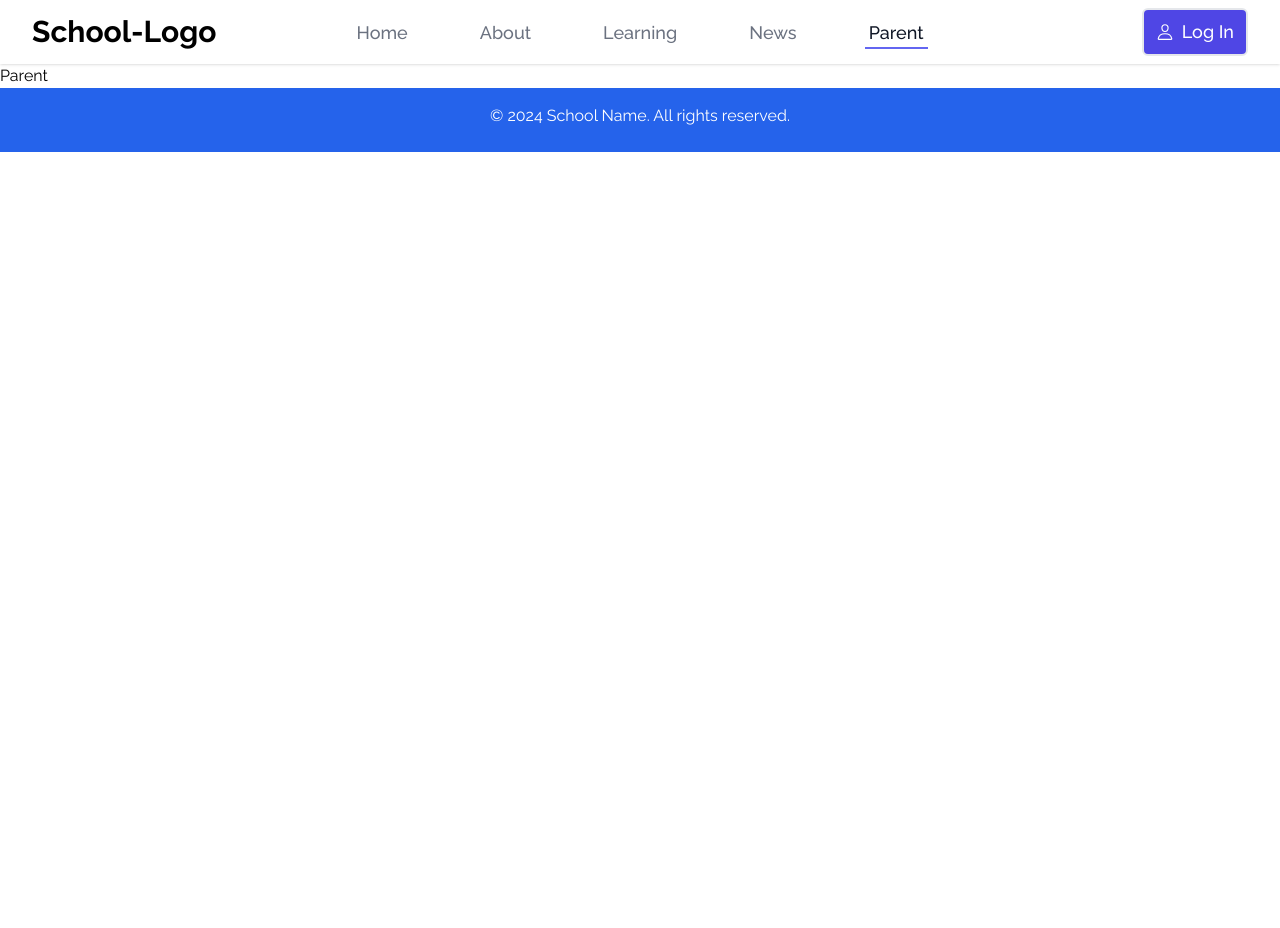
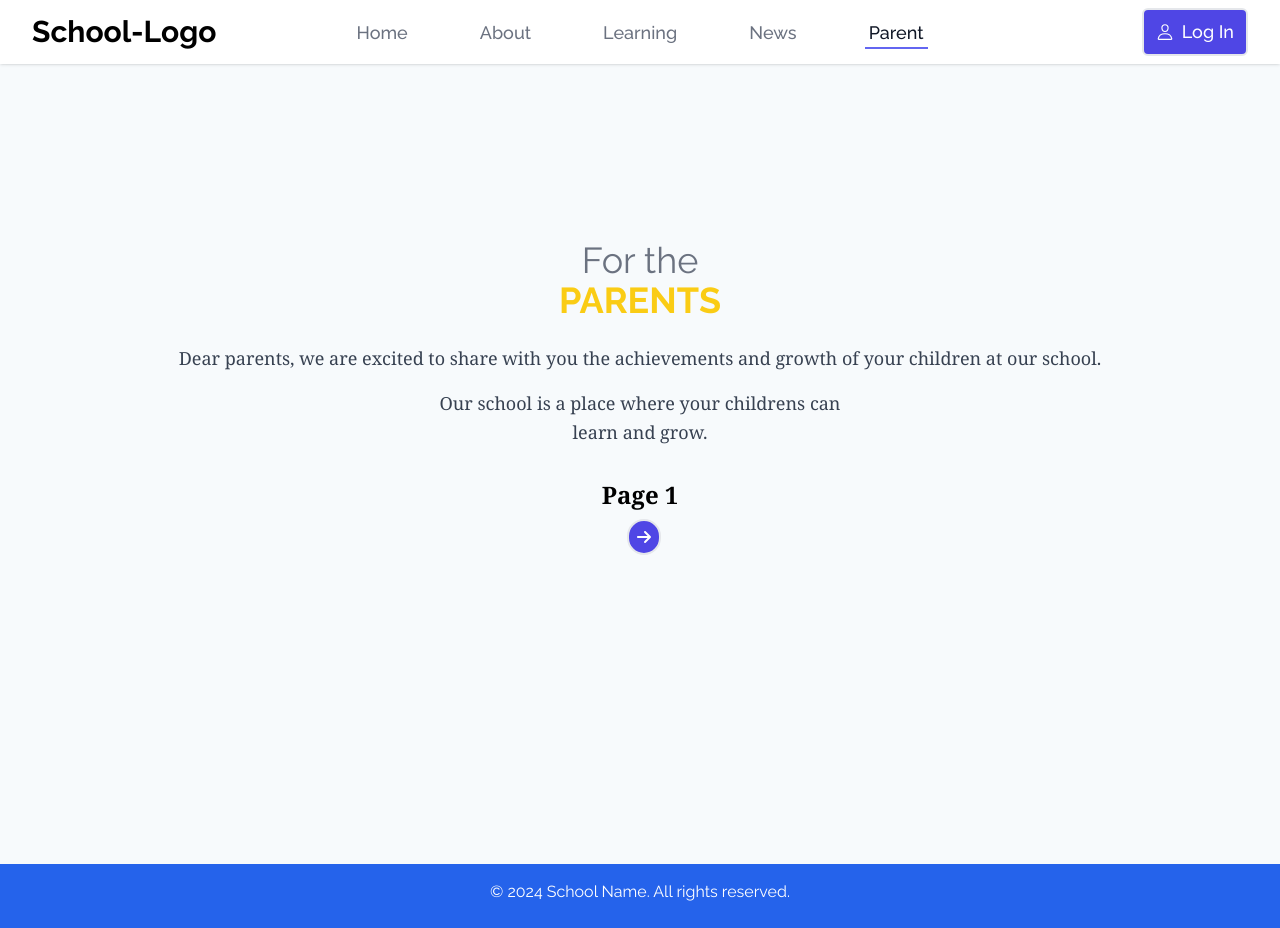
Before and after one commit to Siddh07/School-template, a React (Vite) app: page /School/parent in a window 1280 px wide. Before the commit the page ends 800 px from the top, so only its background shows below. Built offline with nearby package versions, Linux system fonts and the light colour scheme; the HTML template or start-up script is replaced by a standard one.

Commit message:
Parent-page added

```diff
--- a/package.json
+++ b/package.json
@@ -14,6 +14,9 @@
   },
   "dependencies": {
     "@fortawesome/fontawesome-free": "^6.5.2",
+    "@fortawesome/fontawesome-svg-core": "^6.5.2",
+    "@fortawesome/free-solid-svg-icons": "^6.5.2",
+    "@fortawesome/react-fontawesome": "^0.2.2",
     "leaflet": "^1.9.4",
     "react": "^18.3.1",
     "react-dom": "^18.3.1",
--- a/src/components/Navbar.jsx
+++ b/src/components/Navbar.jsx
@@ -36,6 +36,12 @@ const Navbar = () => {
     navigate(path);
     setActivePath(path);
     setMenuOpen(false); // Close the mobile menu on navigation
+
+    // Scroll to the top of the page
+    window.scrollTo({
+      top: 0,
+      behavior: 'smooth'  // Smooth scrolling behavior
+    });
   };
 
   const getNavClass = (path) => (
@@ -84,7 +90,7 @@ const Navbar = () => {
               <span
                 onClick={() => handleNavigation('/parent')}
                 className={getNavClass('/parent')}
-                style={{zIndex: '50',}}
+                style={{zIndex: '10',}}
               >
                 Parent
               </span>
--- a/src/components/Parent.jsx
+++ b/src/components/Parent.jsx
@@ -1,9 +1,14 @@
-import React from 'react'
+// Parent.js
+import React from 'react';
+import Page from './Parent/Page';
+import Background from './Parent/background.jpg'; // Import your background image
 
 const Parent = () => {
   return (
-    <div>Parent</div>
-  )
-}
+    <div className="bg-cover bg-center h-screen" style={{ backgroundImage: `url(${Background})` }}>
+      <Page />
+    </div>
+  );
+};
 
-export default Parent
+export default Parent;
--- /dev/null
+++ b/src/components/Parent/Page.css
@@ -0,0 +1,42 @@
+/* src/Page.css */
+
+.page {
+    position: absolute;
+    width: 100%;
+    height: 100%;
+    display: flex;
+    flex-direction: column;
+    align-items: center;
+    justify-content: center;
+    background-color: #f7fafc;
+    /* Change as needed */
+    transition: transform 0.5s ease;
+}
+
+.page-next {
+    animation: turnNext 0.5s forwards;
+}
+
+.page-prev {
+    animation: turnPrev 0.5s forwards;
+}
+
+@keyframes turnNext {
+    0% {
+        transform: perspective(1200px) rotateY(0deg);
+    }
+
+    100% {
+        transform: perspective(1200px) rotateY(-180deg);
+    }
+}
+
+@keyframes turnPrev {
+    0% {
+        transform: perspective(1200px) rotateY(0deg);
+    }
+
+    100% {
+        transform: perspective(1200px) rotateY(180deg);
+    }
+}
--- /dev/null
+++ b/src/components/Parent/Page.jsx
@@ -0,0 +1,109 @@
+// src/Page.js
+
+import React, { useState } from 'react';
+import { FontAwesomeIcon } from '@fortawesome/react-fontawesome';
+import { faArrowLeft, faArrowRight } from '@fortawesome/free-solid-svg-icons'; // Import FontAwesome icons
+import './Page.css'; // Import CSS file for animations
+
+const Page = () => {
+  const [currentPage, setCurrentPage] = useState(1);
+  const [animationDirection, setAnimationDirection] = useState(null);
+
+  const nextPage = () => {
+    setAnimationDirection('next');
+    setTimeout(() => {
+      setCurrentPage(currentPage + 1);
+      setAnimationDirection(null);
+    }, 500); // Adjust timing to match your animation duration
+  };
+
+  const prevPage = () => {
+    setAnimationDirection('prev');
+    setTimeout(() => {
+      setCurrentPage(currentPage - 1);
+      setAnimationDirection(null);
+    }, 500); // Adjust timing to match your animation duration
+  };
+
+  let pageContent;
+  switch (currentPage) {
+    case 1:
+      pageContent = (
+        <div className={`page page1 ${animationDirection === 'next' ? 'page-next' : ''} ${animationDirection === 'prev' ? 'page-prev' : ''}`}>
+            <div className='text-center mt-[-15%] md:mt-[-10%]'>
+                <span className="text-4xl text-gray-500">For the
+                    <h1 className='font-bold text-yellow-400 mb-6'>PARENTS</h1>
+                </span>
+                <p className="text-lg font-serif leading-relaxed text-gray-700 mb-4 px-16">
+                    Dear parents, we are excited to share with you the achievements and growth of your children at our school.
+                </p>
+                <p className="text-lg font-serif leading-relaxed text-gray-700 mb-8 px-16 md:px-[30%]">
+                    Our school is a place where your childrens can learn and grow.
+                </p>
+            </div>
+            <h2 className="text-2xl font-serif font-semibold">Page 1</h2>
+            <div className="text-right mt-2">
+                <FontAwesomeIcon icon={faArrowRight} className="border-2 text-white bg-indigo-600 rounded-full p-2 cursor-pointer hover:border-indigo-600 hover:text-indigo-600 hover:bg-gray-100 ml-2" onClick={nextPage} />
+            </div>
+        </div>
+      );
+      break;
+    case 2:
+      pageContent = (
+        <div className={`page page2 ${animationDirection === 'next' ? 'page-next' : ''} ${animationDirection === 'prev' ? 'page-prev' : ''}`}>
+          <h1 className="text-4xl font-serif font-bold text-center mb-6">Book Title</h1>
+          <h2 className="text-2xl font-serif font-semibold text-center mb-4">Page 2</h2>
+          <p className="text-lg font-serif leading-relaxed text-gray-700 mb-6">
+            This is page 2 content.
+          </p>
+          <div className="flex justify-between mt-8">
+            <FontAwesomeIcon icon={faArrowLeft} className="border-2 text-white bg-indigo-600 rounded-full p-2 cursor-pointer hover:border-indigo-600 hover:text-indigo-600 hover:bg-gray-100 mr-2" onClick={prevPage} />
+            <FontAwesomeIcon icon={faArrowRight} className="border-2 text-white bg-indigo-600 rounded-full p-2 cursor-pointer hover:border-indigo-600 hover:text-indigo-600 hover:bg-gray-100 ml-2" onClick={nextPage} />
+          </div>
+        </div>
+      );
+      break;
+    case 3:
+      pageContent = (
+        <div className={`page page3 ${animationDirection === 'next' ? 'page-next' : ''} ${animationDirection === 'prev' ? 'page-prev' : ''}`}>
+          <h1 className="text-4xl font-serif font-bold text-center mb-6">Book Title</h1>
+          <h2 className="text-2xl font-serif font-semibold text-center mb-4">Page 3</h2>
+          <p className="text-lg font-serif leading-relaxed text-gray-700 mb-6">
+            This is page 3 content.
+          </p>
+          <div className="text-left mt-8">
+            <FontAwesomeIcon icon={faArrowLeft} className="border-2 text-white bg-indigo-600 rounded-full p-2 cursor-pointer hover:border-indigo-600 hover:text-indigo-600 hover:bg-gray-100 mr-2" onClick={prevPage} />
+          </div>
+        </div>
+      );
+      break;
+    default:
+      pageContent = (
+        <div className={`page page1 ${animationDirection === 'next' ? 'page-next' : ''} ${animationDirection === 'prev' ? 'page-prev' : ''}`}>
+            <div className='text-center mt-[-15%] md:mt-[-10%]'>
+                <span className="text-4xl text-gray-500">For the
+                    <h1 className='font-bold text-yellow-400 mb-6'>PARENTS</h1>
+                </span>
+                <p className="text-lg font-serif leading-relaxed text-gray-700 mb-4 px-16">
+                    Dear parents, we are excited to share with you the achievements and growth of your children at our school.
+                </p>
+                <p className="text-lg font-serif leading-relaxed text-gray-700 mb-8 px-16 md:px-[30%]">
+                    Our school is a place where your childrens can learn and grow.
+                </p>
+            </div>
+            <h2 className="text-2xl font-serif font-semibold">Page 1</h2>
+            <div className="text-right mt-2">
+                <FontAwesomeIcon icon={faArrowRight} className="border-2 text-white bg-indigo-600 rounded-full p-2 cursor-pointer hover:border-indigo-600 hover:text-indigo-600 hover:bg-gray-100 ml-2" onClick={nextPage} />
+            </div>
+        </div>
+      );
+  }
+
+  return (
+    <div className="App">
+      {pageContent}
+    </div>
+  );
+};
+
+export default Page;
```
Also changed, not shown: src/components/Parent/background.jpg (added), 1 other file (tests, documents, lock files or other folders).
